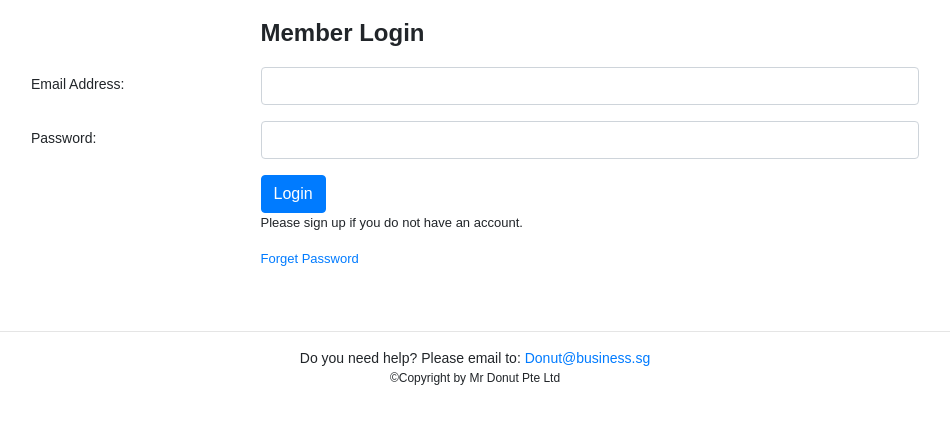
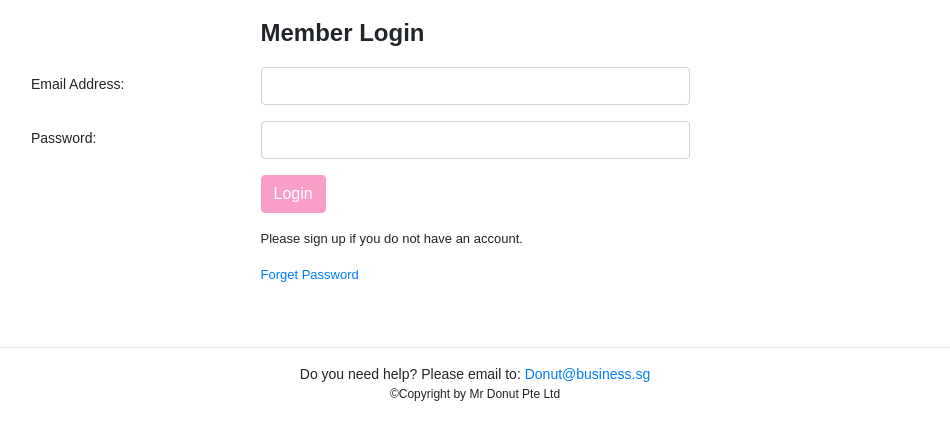
Before and after one commit to Gerald-codes/Mr.Donut, a PHP site: page /login.php in a window 1280 px wide. Shown: the part 129-569 px from the top of the page, without its empty margins (165-1115 px from the left). Run offline with PHP 8.4, Linux system fonts and the light colour scheme; some libraries are stand-ins or nearby versions.

Commit message:
advance search updated, login and index design changed a little

```diff
--- a/Product_Catalogue/productDetails.php
+++ b/Product_Catalogue/productDetails.php
@@ -95,7 +95,7 @@ if ($Quantity <= 0){
     echo "<button class='btn btn-primary btn-sm' style='margin-left:3px' type='submit' disabled> Add to Cart </button>";
     echo "</form>";
     $link = "../Membership_Registration/ranking.php?pid=$pid";
-    //echo "<a href=$link><button class='btn btn-primary btn-sm' style='margin-left:3px' >Rate me!</button></a>";
+    echo "<a href=$link><button class='btn btn-primary btn-sm' style='margin-left:3px' >Rate me!</button></a>";
     echo "</div>";
     echo "</div>";
 }
@@ -108,7 +108,7 @@ else {
     echo "<button class='btn btn-primary btn-sm' style='margin-left:3px' type='submit'> Add to Cart </button>";
     echo "</form>";
     $link = "../Membership_Registration/ranking.php?pid=$pid";
-    #echo "<a href=$link><button class='btn btn-primary btn-sm' style='margin-left:3px' >Rate me!</button></a>";
+    echo "<a href=$link><button class='btn btn-primary btn-sm' style='margin-left:3px' >Rate me!</button></a>";
     echo "</div>";
     echo "</div>";
 }
--- a/login.php
+++ b/login.php
@@ -19,7 +19,7 @@ include("indexHeader.php");
             <Label class="col-sm-3 col-form-label" for="email">
                 Email Address:
             </label>
-            <div class="col-sm-9">
+            <div class="col-sm-6">
             <input class="form-control" type="email"
                 name="email" id="email" required />
             </div>
@@ -29,7 +29,7 @@ include("indexHeader.php");
             <label class="col-sm-3 col-form-label" for="password">
             Password:
             </label>
-            <div class="col-sm-9">
+            <div class="col-sm-6">
                 <input class="form-control" type="password"
                     name="password" id="password"
                 required/>
@@ -38,7 +38,8 @@ include("indexHeader.php");
         <!-- 4th row - Login button  -->
         <div class="form-group row" >
             <div class= "col-sm-9 offset-sm-3" >
-                <button class="btn btn-primary" type='submit' >Login</button>
+                <button class="btn btn-primary" style="background-color: #f89ec9; border-color: #f89ec9" type='submit' >Login</button>
+                <p></p>
                 <p>Please sign up if you do not have an account.</p>
                 <p><a href="Membership_Registration/forgetPassword.php">Forget Password</a></p>
             </div>
```
Also changed, not shown: Product_Catalogue/search.php (+13 -19 lines), index.php (+4 -3 lines).
